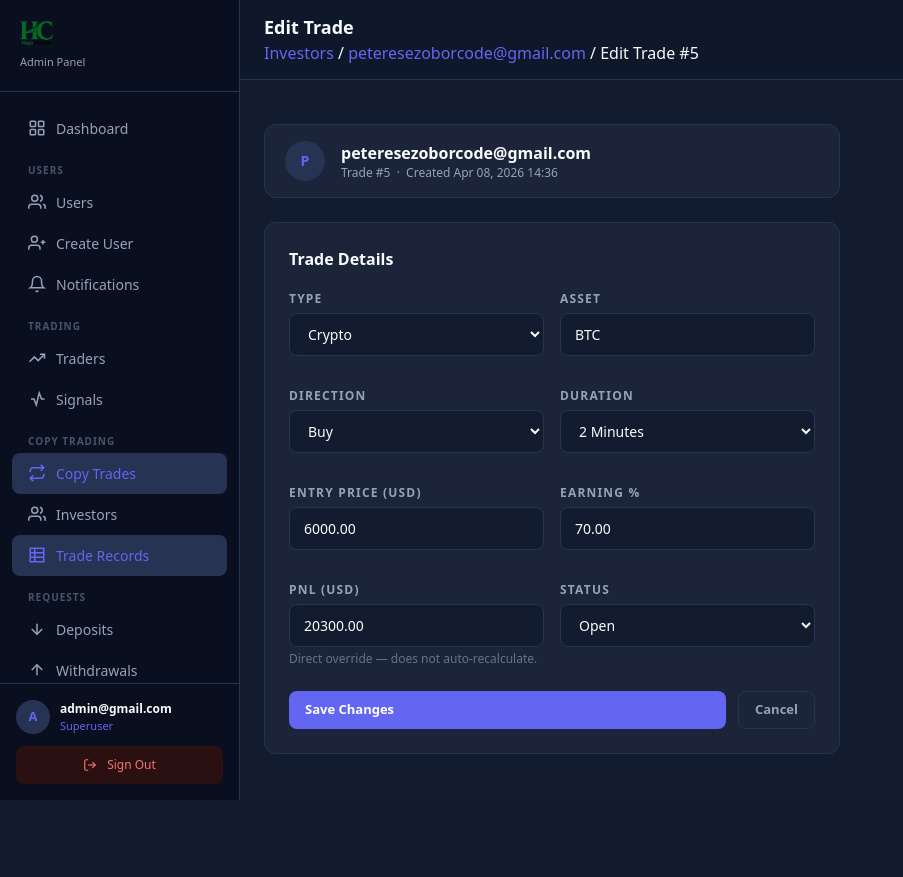
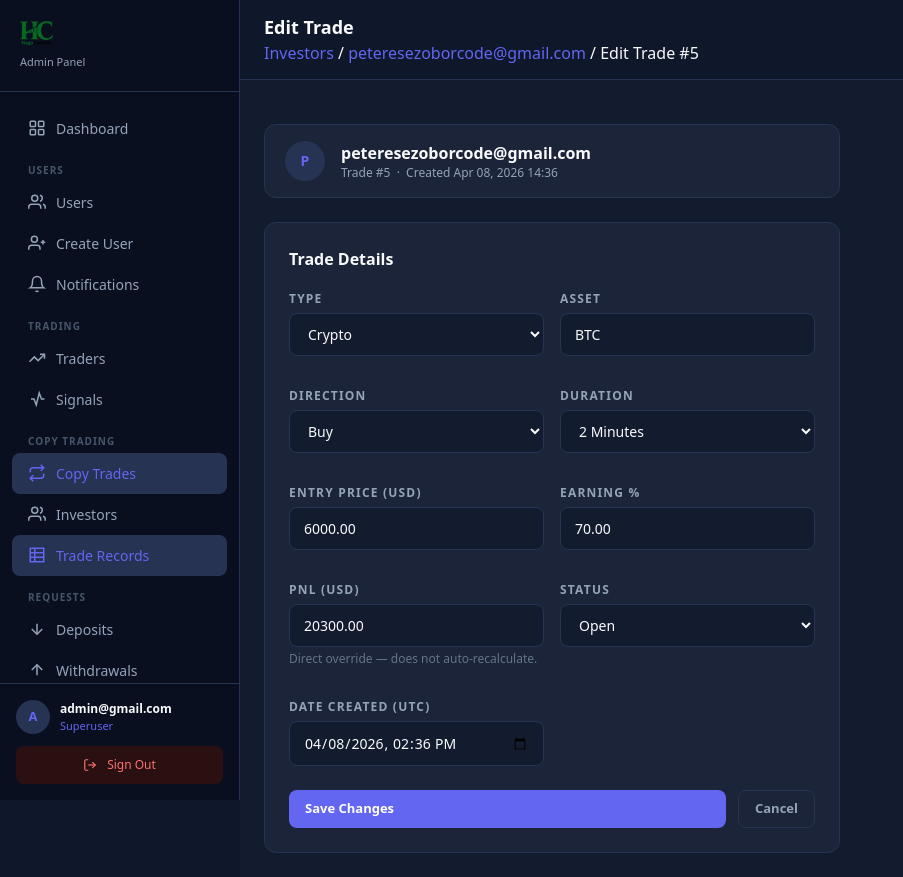
Before and after one commit to citadelmarketpro-prog/hagocapitals_be, a Django app: page /panel/investors/trades/5/edit/ in a window 1280 px wide. Shown: the whole page, without its empty margins (0-903 px from the left). Before the commit the page ends 800 px from the top, so only its background shows below. Run offline with Django 5.2, Linux system fonts and the light colour scheme; a user stored in the database is signed in; data comes from the database, SQL or seed files in the repository; some libraries are stand-ins or nearby versions.

Commit message:
Make created_at editable on the Edit Trade page
Extends the backdating support already added to the trade-creation
forms to the standalone edit-trade form. EditCopyTradeForm needed an
explicit created_at field declaration (not just a Meta.widgets entry)
since a ModelForm's auto-generated field doesn't pick up input_formats
from the widget alone, and the datetime-local input's "T"-separated
value wouldn't parse against Django's default space-separated formats.

Co-Authored-By: Claude Sonnet 5 <noreply@anthropic.com>

```diff
--- a/dashboard/forms.py
+++ b/dashboard/forms.py
@@ -667,9 +667,18 @@ _EDIT_TRADE_DURATION_CHOICES  = [
 class EditCopyTradeForm(forms.ModelForm):
     """Edit an existing CopyTrade record (does NOT recalculate PNL)."""
 
+    created_at = forms.DateTimeField(
+        label="Date Created (UTC)",
+        input_formats=["%Y-%m-%dT%H:%M"],
+        widget=forms.DateTimeInput(
+            attrs={"class": _FC, "type": "datetime-local"},
+            format="%Y-%m-%dT%H:%M",
+        ),
+    )
+
     class Meta:
         model  = CopyTrade
-        fields = ["asset_type", "asset", "direction", "entry", "earning_pct", "pnl", "duration", "status"]
+        fields = ["asset_type", "asset", "direction", "entry", "earning_pct", "pnl", "duration", "status", "created_at"]
         widgets = {
             "asset_type":  forms.Select(choices=_EDIT_TRADE_TYPE_CHOICES,      attrs={"class": _FC}),
             "asset":       forms.TextInput(attrs={"class": _FC}),
@@ -678,6 +687,7 @@ class EditCopyTradeForm(forms.ModelForm):
             "earning_pct": forms.NumberInput(attrs={"step": "0.01", "class": _FC}),
             "pnl":         forms.NumberInput(attrs={"step": "0.01", "class": _FC}),
             "duration":    forms.Select(choices=_EDIT_TRADE_DURATION_CHOICES,  attrs={"class": _FC}),
+            "created_at":  forms.DateTimeInput(attrs={"class": _FC, "type": "datetime-local"}, format="%Y-%m-%dT%H:%M"),
             "status":      forms.Select(choices=_EDIT_TRADE_STATUS_CHOICES,    attrs={"class": _FC}),
         }
 
--- a/dashboard/templates/panel/investors/edit_trade.html
+++ b/dashboard/templates/panel/investors/edit_trade.html
@@ -97,6 +97,13 @@
           {% if form.status.errors %}<p class="text-xs mt-1" style="color:#f87171;">{{ form.status.errors.0 }}</p>{% endif %}
         </div>
 
+        <!-- Date Created -->
+        <div class="mb-4">
+          <label class="block text-xs font-semibold uppercase tracking-widest mb-1.5" style="color:#94a3b8;">Date Created (UTC)</label>
+          {{ form.created_at }}
+          {% if form.created_at.errors %}<p class="text-xs mt-1" style="color:#f87171;">{{ form.created_at.errors.0 }}</p>{% endif %}
+        </div>
+
       </div>
 
       <div class="flex gap-3 mt-2">
```
